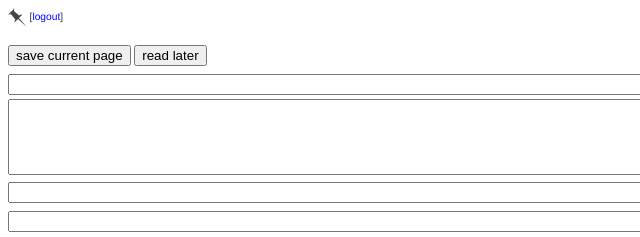
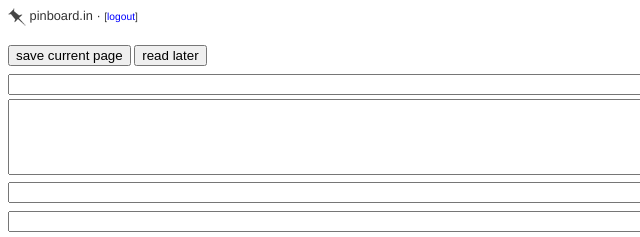
Before and after one commit to pflouret/pinboard-extension, a plain HTML site: page popup.html in a window 1280 px wide. Shown: the top 237 px of the page, 0-640 px from the left. Drawn offline with Linux system fonts and the light colour scheme.

Commit message:
Some small tweaks.

```diff
--- a/config.xml
+++ b/config.xml
@@ -1,9 +1,7 @@
 <?xml version='1.0' encoding='utf-8'?>
 <widget xmlns="http://www.w3.org/ns/widgets" version="1.0" id="pinboard">
   <name>pinboard.in</name>
-  <description>
-      Easily save the current page to pinboard.in
-  </description>
+  <description>Easily save the current page to pinboard.in</description>
   <author href="http://quux.com.ar" email="quuxbaz@gmail.com">Pablo Flouret</author>
   <icon src="img/logo.png" width="64" height="64"/>
 
--- a/popup.html
+++ b/popup.html
@@ -49,6 +49,7 @@
 <body>
     <p id=user>
         <img src="img/logo18.png">
+        pinboard.in &middot;
         <a href="#" id="username"></a>
         <span style="font-size: 0.8em">[<a href="#" onclick="logout()">logout</a>]</span>
     </p>
```
